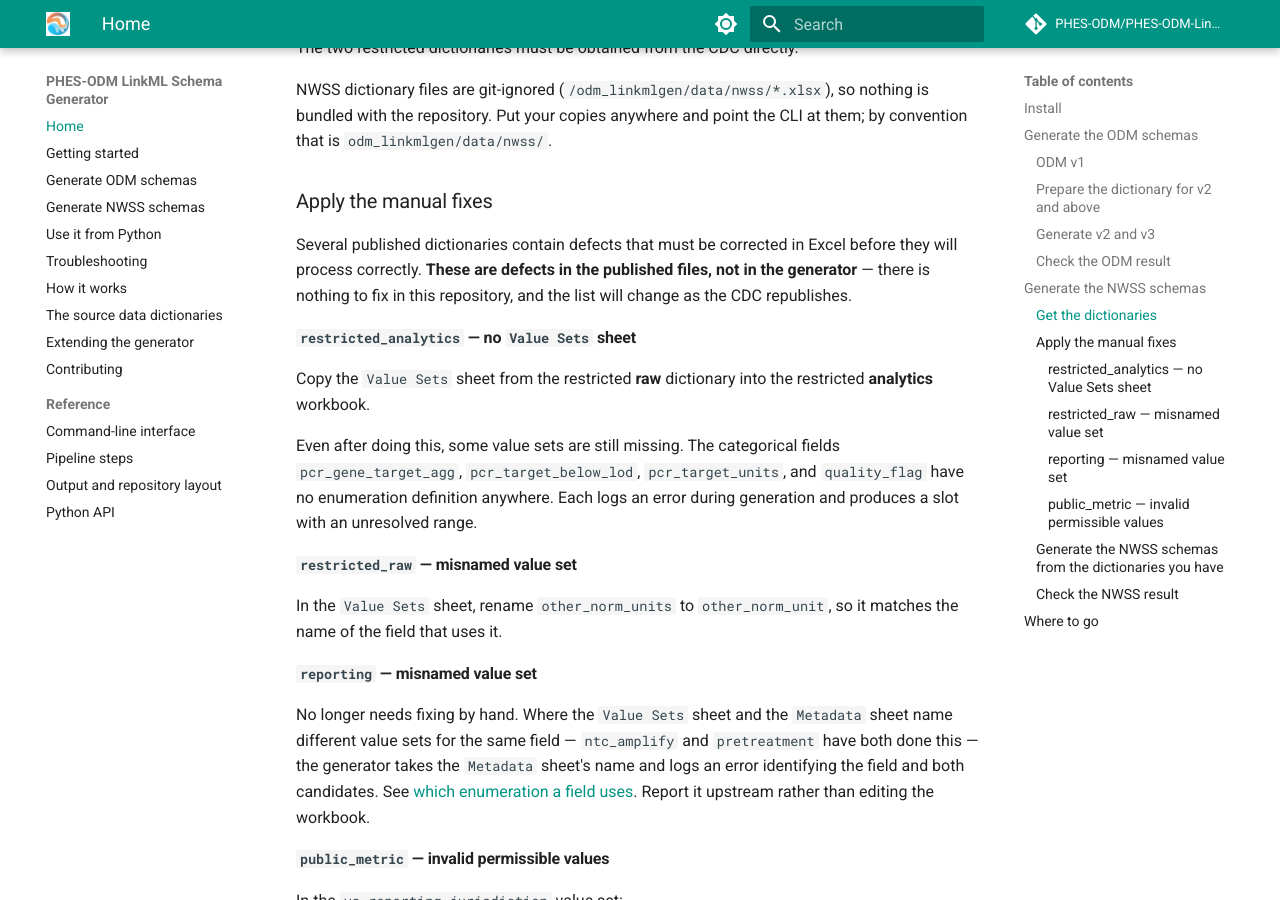
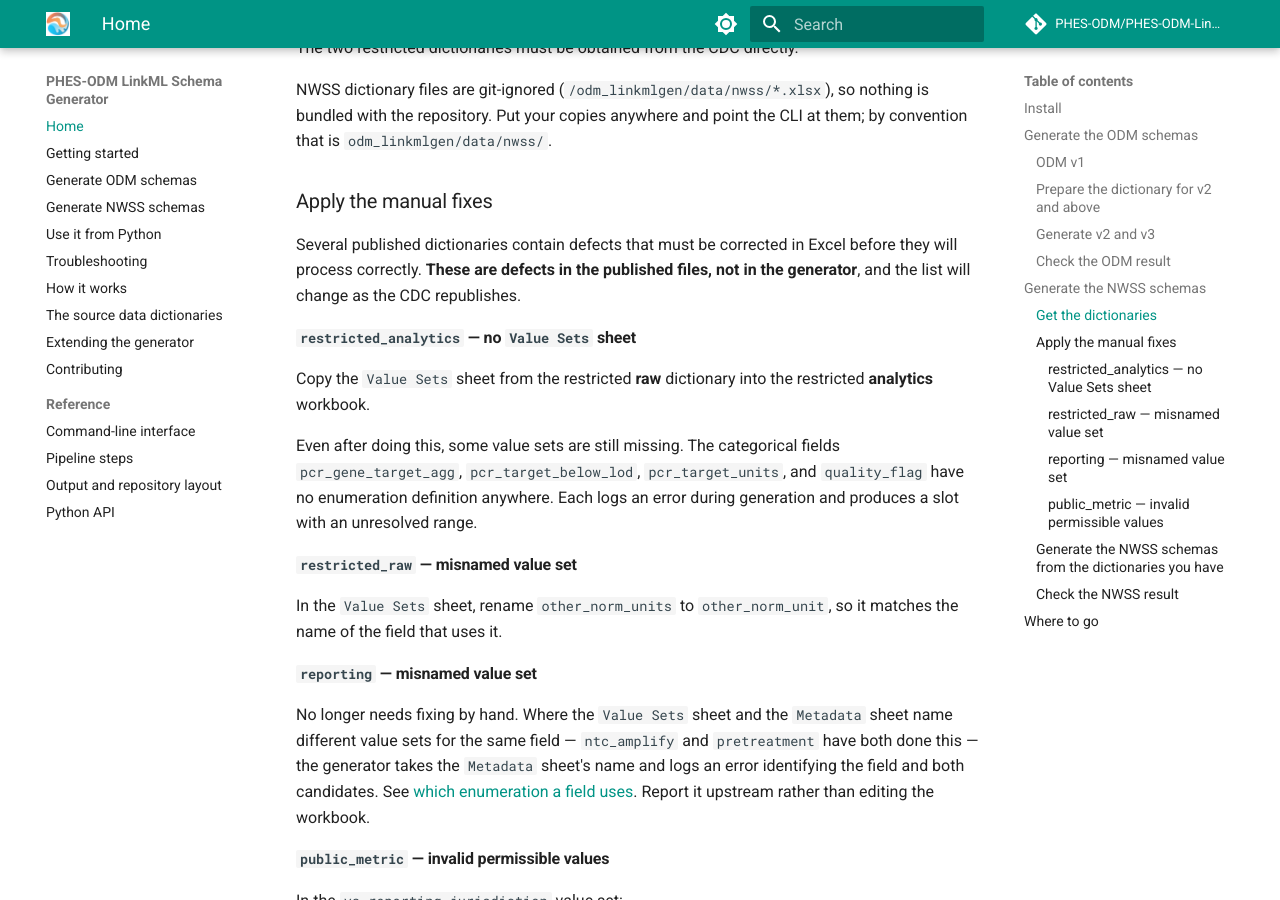
Before and after one commit to PHES-ODM/PHES-ODM-LinkMLGenerator, an MkDocs documentation site: the page built from docs/index.md, in a window 1280 px wide and 900 px high, scrolled down 3330 px. Built offline with MkDocs 1.6.1 and Material for MkDocs 9.7.7, drawn with Linux system fonts in a browser that asks for light colours; comment, search, counter and statistics services are not loaded.

Commit message:
Remove sentence saying "there is nothing to fix in this repository"

```diff
--- a/docs/index.md
+++ b/docs/index.md
@@ -157,8 +157,7 @@ CLI at them; by convention that is `odm_linkmlgen/data/nwss/`.
 
 Several published dictionaries contain defects that must be corrected in Excel
 before they will process correctly. **These are defects in the published files,
-not in the generator** — there is nothing to fix in this repository, and the
-list will change as the CDC republishes.
+not in the generator**, and the list will change as the CDC republishes.
 
 #### `restricted_analytics` — no `Value Sets` sheet
 
```
Also changed, not shown: README.md (+2 -2 lines).
